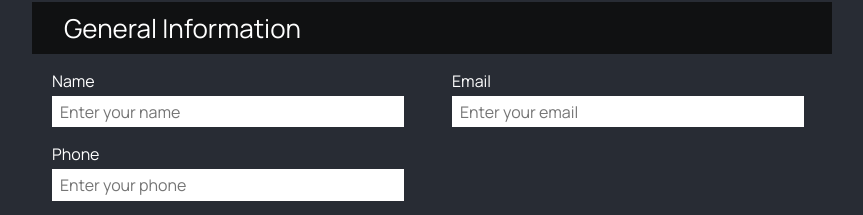
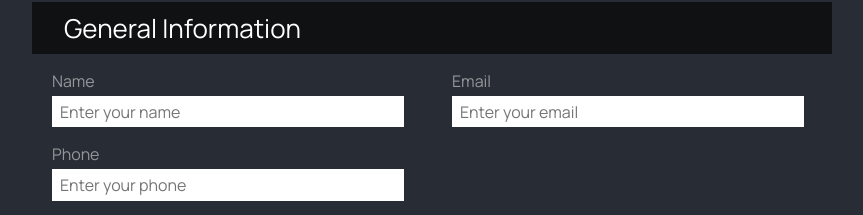
Before and after one commit to llfalcao/react-form, a React (Create React App) app: page / in a window 1280 px wide. Shown: the part 141-356 px from the top of the page, without its empty margins (208-1071 px from the left). Built offline with nearby package versions, Linux system fonts and the light colour scheme.

Commit message:
Enable form editing

```diff
--- a/src/App.js
+++ b/src/App.js
@@ -13,6 +13,7 @@ class App extends React.Component {
     };
     this.handleChange = this.handleChange.bind(this);
     this.handleSectionSubmit = this.handleSectionSubmit.bind(this);
+    this.enableEditing = this.enableEditing.bind(this);
   }
 
   handleChange(e) {
@@ -22,6 +23,10 @@ class App extends React.Component {
   handleSectionSubmit(e) {
     e.preventDefault();
     this.setState({ isEditable: false });
+  }
+
+  enableEditing() {
+    this.setState({ isEditable: true });
   }
 
   render() {
@@ -36,6 +41,7 @@ class App extends React.Component {
           handleChange={this.handleChange}
           handleSectionSubmit={this.handleSectionSubmit}
           isEditable={isEditable}
+          enableEditing={this.enableEditing}
         />
         <Section sectionName="Education" />
         <Section sectionName="Work Experience" />
--- a/src/components/Section/Section.js
+++ b/src/components/Section/Section.js
@@ -7,6 +7,7 @@ class Section extends React.Component {
       fields,
       inputs,
       isEditable,
+      enableEditing,
       handleChange,
       handleSectionSubmit,
     } = this.props;
@@ -33,7 +34,7 @@ class Section extends React.Component {
           return (
             <div className="field-wrapper" key={i}>
               <label htmlFor={field.id}>{field.title}</label>
-              <div id={field.id}>{inputs[i]}</div>
+              <div className="field-saved">{inputs[i]}</div>
             </div>
           );
         });
@@ -46,7 +47,11 @@ class Section extends React.Component {
         <form onSubmit={handleSectionSubmit}>
           <div className="section-fields">{items}</div>
           <div className="buttons">
-            <button className="btn btn-edit" type="button">
+            <button
+              className="btn btn-edit"
+              type="button"
+              onClick={enableEditing}
+            >
               Edit
             </button>
             <button
--- a/src/styles/index.css
+++ b/src/styles/index.css
@@ -72,6 +72,7 @@ input[type='number'] {
 .field-wrapper > label {
   font-size: 1rem;
   margin-top: 1rem;
+  opacity: 0.5;
 }
 
 .field-wrapper > input {
@@ -79,6 +80,12 @@ input[type='number'] {
   font-size: 1rem;
   outline: 0;
   margin-top: 0.25rem;
+}
+
+.field-saved {
+  font-size: 1rem;
+  border-bottom: 1px solid #999;
+  padding: 0.3rem 0.5rem 0.3rem 0;
 }
 
 /* Buttons for modifying the info */
```
